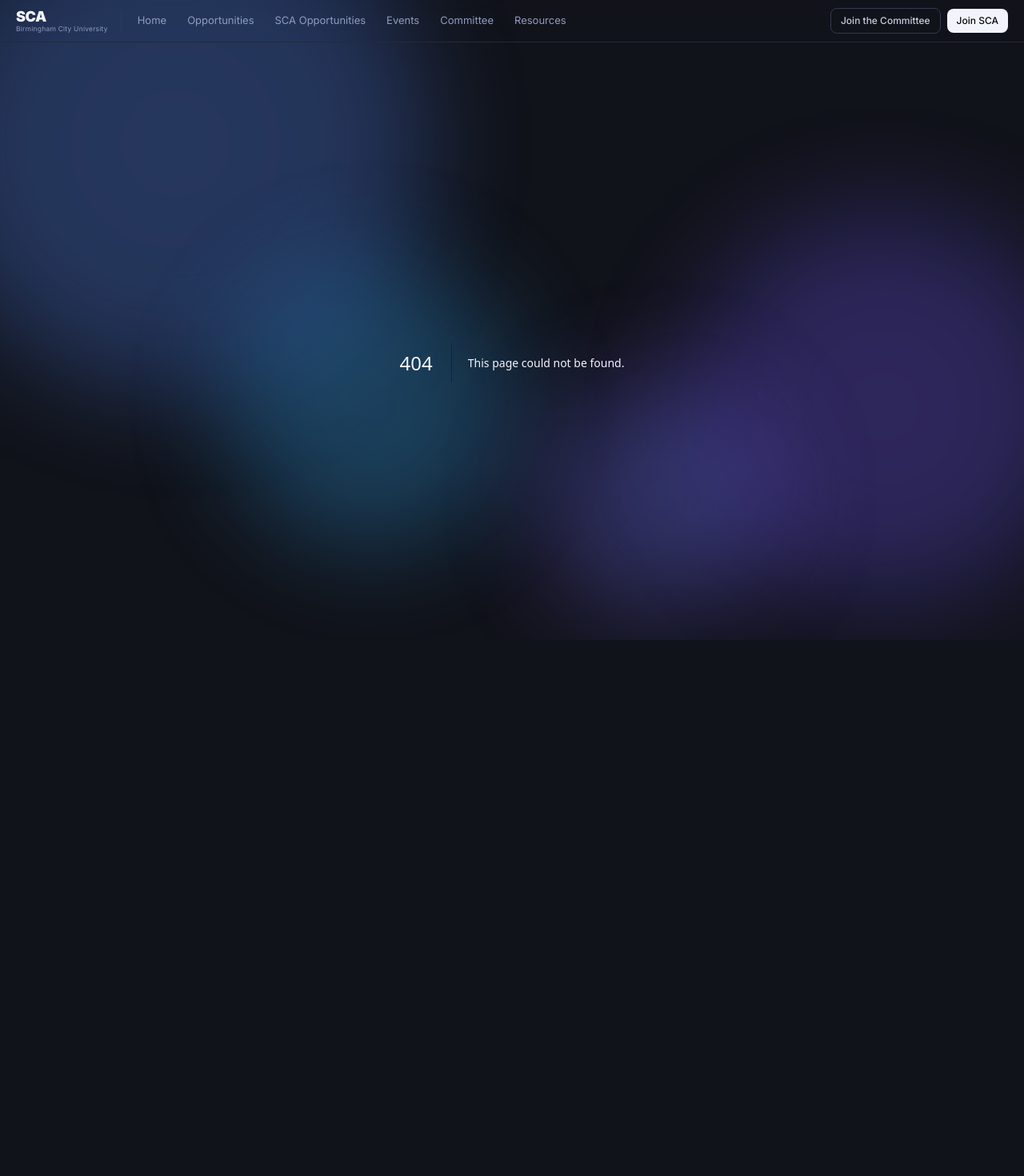
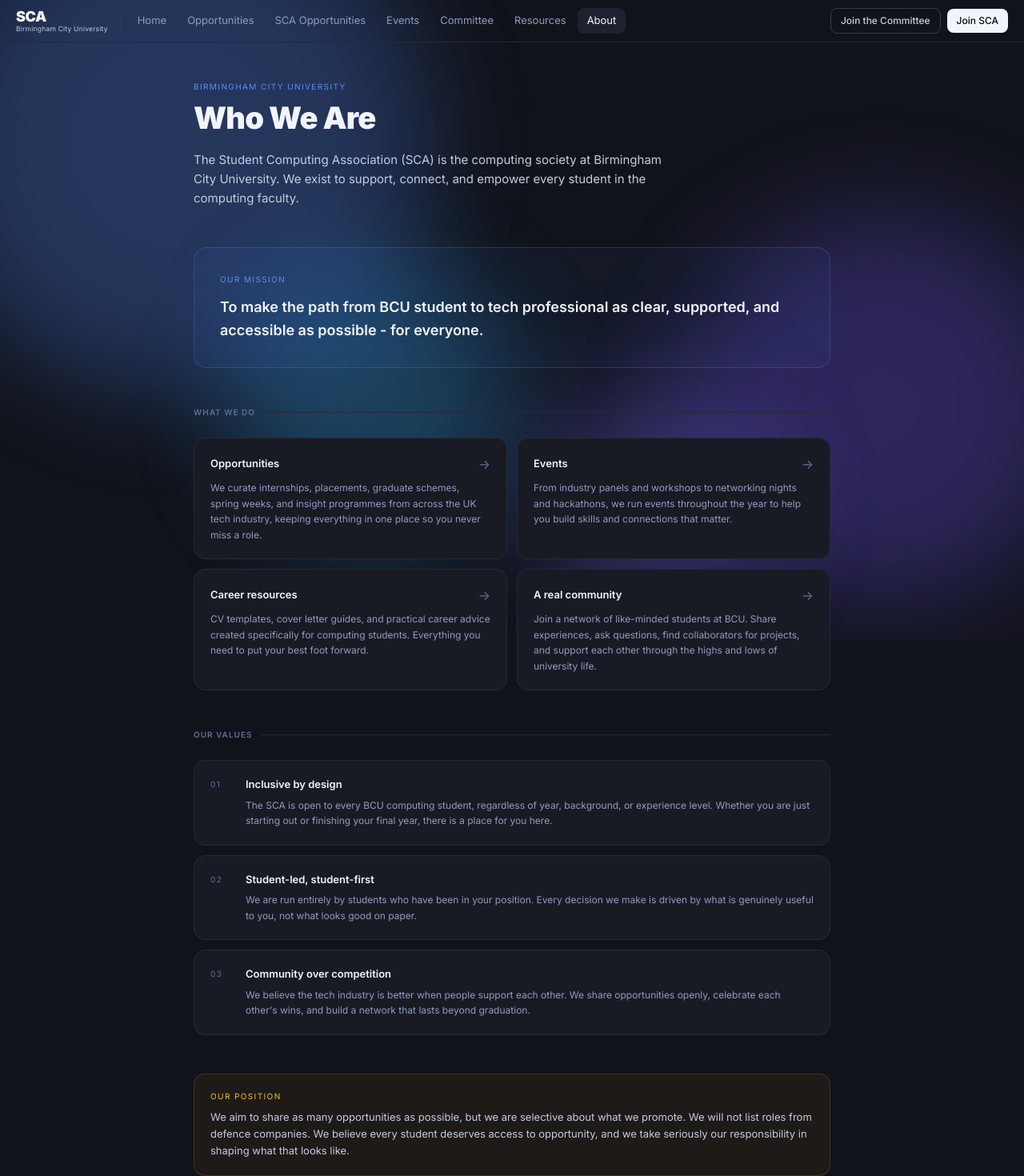
Before and after one commit to uffbilxl/sca, a Next.js app: page /about in a window 1280 px wide. Before the commit this address had no page. Shown: the top 1470 px of the page at 80% size. Before the commit the page ends 853 px from the top, so only its background shows below. Built offline with nearby package versions, Linux system fonts and the light colour scheme.

Commit message:
Revamp home page, add About/Who We Are page, mini stats on opportunities, remove em dashes, add disclaimer, whiter BCU logo text

```diff
--- /dev/null
+++ b/src/app/about/page.tsx
@@ -0,0 +1,154 @@
+import Link from 'next/link'
+
+const values = [
+  {
+    title: 'Inclusive by design',
+    text: 'The SCA is open to every BCU computing student, regardless of year, background, or experience level. Whether you are just starting out or finishing your final year, there is a place for you here.',
+  },
+  {
+    title: 'Student-led, student-first',
+    text: 'We are run entirely by students who have been in your position. Every decision we make is driven by what is genuinely useful to you, not what looks good on paper.',
+  },
+  {
+    title: 'Community over competition',
+    text: 'We believe the tech industry is better when people support each other. We share opportunities openly, celebrate each other\'s wins, and build a network that lasts beyond graduation.',
+  },
+]
+
+const whatWeDo = [
+  {
+    label: 'Opportunities',
+    desc: 'We curate internships, placements, graduate schemes, spring weeks, and insight programmes from across the UK tech industry, keeping everything in one place so you never miss a role.',
+    href: '/opportunities',
+  },
+  {
+    label: 'Events',
+    desc: 'From industry panels and workshops to networking nights and hackathons, we run events throughout the year to help you build skills and connections that matter.',
+    href: '/events',
+  },
+  {
+    label: 'Career resources',
+    desc: 'CV templates, cover letter guides, and practical career advice created specifically for computing students. Everything you need to put your best foot forward.',
+    href: '/resources',
+  },
+  {
+    label: 'A real community',
+    desc: 'Join a network of like-minded students at BCU. Share experiences, ask questions, find collaborators for projects, and support each other through the highs and lows of university life.',
+    href: '/committee',
+  },
+]
+
+export default function AboutPage() {
+  return (
+    <div className="max-w-[860px] mx-auto px-4 sm:px-8 py-7 sm:py-12">
+
+      {/* Header */}
+      <div className="mb-12">
+        <p className="text-[10px] text-accent uppercase tracking-[0.14em] mb-2">Birmingham City University</p>
+        <h1 className="text-[30px] sm:text-[38px] font-black tracking-[-0.8px] text-[var(--t1)] mb-4 leading-tight">
+          Who We Are
+        </h1>
+        <p className="text-[15px] text-[var(--t2)] leading-relaxed max-w-[600px]">
+          The Student Computing Association (SCA) is the computing society at Birmingham City University. We exist to support, connect, and empower every student in the computing faculty.
+        </p>
+      </div>
+
+      {/* Mission */}
+      <section className="mb-12 p-6 sm:p-8 rounded-2xl border border-accent/25 bg-accent/5">
+        <p className="text-[10px] text-accent uppercase tracking-[0.14em] mb-3">Our mission</p>
+        <p className="text-[16px] sm:text-[18px] font-semibold text-[var(--t1)] leading-relaxed">
+          To make the path from BCU student to tech professional as clear, supported, and accessible as possible - for everyone.
+        </p>
+      </section>
+
+      {/* What we do */}
+      <section className="mb-12">
+        <div className="flex items-center gap-3 mb-6">
+          <span className="text-[10px] font-semibold text-[var(--t4)] uppercase tracking-widest">What we do</span>
+          <div className="flex-1 h-px bg-[var(--b1)]" />
+        </div>
+        <div className="grid grid-cols-1 sm:grid-cols-2 gap-3">
+          {whatWeDo.map((item) => (
+            <Link
+              key={item.label}
+              href={item.href}
+              className="group flex flex-col gap-2 p-5 rounded-xl border border-[var(--b1)] bg-[var(--bg2)] hover:border-[var(--b3)] hover:bg-[var(--bg3)] transition-all duration-200"
+            >
+              <div className="flex items-center justify-between">
+                <span className="text-[13px] font-semibold text-[var(--t1)] group-hover:text-white transition-colors">{item.label}</span>
+                <span className="text-[var(--t4)] group-hover:text-accent transition-colors">-&gt;</span>
+              </div>
+              <p className="text-[12px] text-[var(--t3)] leading-relaxed">{item.desc}</p>
+            </Link>
+          ))}
+        </div>
+      </section>
+
+      {/* Values */}
+      <section className="mb-12">
+        <div className="flex items-center gap-3 mb-6">
+          <span className="text-[10px] font-semibold text-[var(--t4)] uppercase tracking-widest">Our values</span>
+          <div className="flex-1 h-px bg-[var(--b1)]" />
+        </div>
+        <div className="flex flex-col gap-3">
+          {values.map((v, i) => (
+            <div key={v.title} className="flex gap-5 p-5 rounded-xl border border-[var(--b1)] bg-[var(--bg2)]">
+              <div className="text-[10px] text-[var(--t4)] uppercase tracking-[0.14em] pt-0.5 flex-shrink-0 w-6">0{i + 1}</div>
+              <div>
+                <div className="text-[13px] font-semibold text-[var(--t1)] mb-1.5">{v.title}</div>
+                <div className="text-[12px] text-[var(--t3)] leading-relaxed">{v.text}</div>
+              </div>
+            </div>
+          ))}
+        </div>
+      </section>
+
+      {/* A note on opportunities */}
+      <section className="mb-12 p-5 rounded-xl border border-amber-500/20 bg-amber-500/5">
+        <p className="text-[10px] text-amber-400 uppercase tracking-[0.14em] mb-2">Our position</p>
+        <p className="text-[13px] text-[var(--t2)] leading-relaxed">
+          We aim to share as many opportunities as possible, but we are selective about what we promote. We will not list roles from defence companies. We believe every student deserves access to opportunity, and we take seriously our responsibility in shaping what that looks like.
+        </p>
+      </section>
+
+      {/* Get involved */}
+      <section>
+        <div className="flex items-center gap-3 mb-6">
+          <span className="text-[10px] font-semibold text-[var(--t4)] uppercase tracking-widest">Get involved</span>
+          <div className="flex-1 h-px bg-[var(--b1)]" />
+        </div>
+        <div className="grid grid-cols-1 sm:grid-cols-2 gap-3">
+          <div className="p-5 rounded-xl border border-[var(--b1)] bg-[var(--bg2)]">
+            <div className="text-[13px] font-semibold text-[var(--t1)] mb-1.5">Join the SCA</div>
+            <p className="text-[12px] text-[var(--t3)] leading-relaxed mb-4">
+              Open to all BCU computing students. Follow us on LinkedIn and stay up to date with everything we are doing.
+            </p>
+            <Link
+              href="https://www.linkedin.com/company/bcu-student-computing-association/"
+              target="_blank"
+              rel="noopener noreferrer"
+              className="inline-flex items-center gap-1.5 text-[12px] font-medium text-accent hover:underline"
+            >
+              Follow on LinkedIn -&gt;
+            </Link>
+          </div>
+          <div className="p-5 rounded-xl border border-[var(--b1)] bg-[var(--bg2)]">
+            <div className="text-[13px] font-semibold text-[var(--t1)] mb-1.5">Join the committee</div>
+            <p className="text-[12px] text-[var(--t3)] leading-relaxed mb-4">
+              Want to help shape the SCA? We are always looking for students to join the committee and contribute to what we build.
+            </p>
+            <Link
+              href="https://tally.so/r/681g7e"
+              target="_blank"
+              rel="noopener noreferrer"
+              className="inline-flex items-center gap-1.5 text-[12px] font-medium text-accent hover:underline"
+            >
+              Apply here -&gt;
+            </Link>
+          </div>
+        </div>
+      </section>
+
+    </div>
+  )
+}
--- a/src/app/admin/page.tsx
+++ b/src/app/admin/page.tsx
@@ -67,7 +67,7 @@ export default async function AdminDashboard() {
                   <td className="px-4 py-3 text-[11px] text-[var(--t3)] truncate">{opp.company.name}</td>
                   <td className="px-4 py-3 text-[11px] text-[var(--t3)]">{opportunityTypeLabel(opp.type)}</td>
                   <td className={`px-4 py-3 text-[11px] ${ds === 'closing' ? 'text-amber-400' : ds === 'closed' ? 'text-red-400' : 'text-[var(--t3)]'}`}>
-                    {opp.deadline ? formatDeadline(opp.deadline) : '—'}
+                    {opp.deadline ? formatDeadline(opp.deadline) : '-'}
                   </td>
                   <td className="px-4 py-3">
                     <span className={`inline-flex items-center gap-1 text-[10px] ${opp.status === 'OPEN' ? 'text-green-400' : opp.status === 'CLOSING_SOON' ? 'text-amber-400' : 'text-[var(--t4)]'}`}>
--- a/src/app/committee/page.tsx
+++ b/src/app/committee/page.tsx
@@ -18,7 +18,7 @@ interface Division {
 
 // ─── Committee data ──────────────────────────────────────────────────────────
 // LinkedIn: set the `linkedin` field to the full profile URL for each member
-// Website (paperclip): set the `website` field — only Tayyeb, Bilal, and Baber have this
+// Website (paperclip): set the `website` field - only Tayyeb, Bilal, and Baber have this
 
 const LEADERSHIP: Member[] = [
   {
@@ -360,7 +360,7 @@ export default function CommitteePage() {
                 <span className="text-[11px] text-[var(--t4)] ml-auto">{activeDivision.members.length} members</span>
               </div>
 
-              {/* Member cards — VPs shown in leadership above, so skip index 0 */}
+              {/* Member cards - VPs shown in leadership above, so skip index 0 */}
               <div className="p-4 grid grid-cols-1 sm:grid-cols-2 lg:grid-cols-3 gap-3"
                 style={{ background: 'var(--bg2)' }}>
                 {activeDivision.members.slice(1).map((member, i) => (
--- a/src/app/events/page.tsx
+++ b/src/app/events/page.tsx
@@ -3,7 +3,7 @@ import { eventTypeLabel, spotsLeft } from '@/lib/utils'
 import { RegisterButton } from '@/components/events/RegisterButton'
 import type { SCAEvent } from '@/types'
 
-// Add events here — same pattern as src/data/opportunities.ts
+// Add events here - same pattern as src/data/opportunities.ts
 const EVENTS: SCAEvent[] = [
   // {
   //   id: 'example-event',
--- a/src/app/page.tsx
+++ b/src/app/page.tsx
@@ -1,7 +1,6 @@
 import Link from 'next/link'
 import { OPPORTUNITIES } from '@/data/opportunities'
 import { OpportunityCard } from '@/components/opportunities/OpportunityCard'
-import { StatsBar } from '@/components/layout/StatsBar'
 import { SCALogo } from '@/components/ui/SCALogo'
 import { TickerBanner } from '@/components/home/TickerBanner'
 import { HeroContent } from '@/components/home/HeroContent'
@@ -15,56 +14,40 @@ function getHomeData() {
   const second = perType.map(arr => arr[1]).filter(Boolean)
   const featured = [...first, ...second].slice(0, 6)
 
-  const totalCount = OPPORTUNITIES.length
-  const openCount = OPPORTUNITIES.filter(o => o.status !== 'CLOSED').length
-  const companiesCount = new Set(OPPORTUNITIES.map(o => o.company.id)).size
-  const now = Date.now()
-  const week = 7 * 24 * 60 * 60 * 1000
-  const deadlineCount = OPPORTUNITIES.filter(o =>
-    o.deadline && +o.deadline >= now && +o.deadline <= now + week
-  ).length
-
-  return { featured, stats: { totalCount, openCount, companiesCount, deadlineCount } }
+  return { featured }
 }
 
-const categories = [
-  { label: 'Internships', type: 'INTERNSHIP', icon: null },
-  { label: 'Placements', type: 'PLACEMENT', icon: null },
-  { label: 'Graduate', type: 'GRADUATE', icon: null },
-  { label: 'Spring Weeks', type: 'SPRING_WEEK', icon: null },
-  { label: 'Events', type: null, href: '/events', icon: null },
+const strands = [
+  { label: 'Opportunities', desc: 'Internships, placements & graduate roles', href: '/opportunities' },
+  { label: 'Events', desc: 'Workshops, panels & networking nights', href: '/events' },
+  { label: 'Resources', desc: 'CV templates, cover letters & guides', href: '/resources' },
+  { label: 'Graduate Roles', desc: 'Life after university starts here', href: '/opportunities?type=GRADUATE' },
+  { label: 'Spring Weeks', desc: 'First & second year programmes', href: '/opportunities?type=SPRING_WEEK' },
+  { label: 'Meet the Committee', desc: 'The people behind the SCA', href: '/committee' },
 ]
 
 const whyItems = [
   {
-    title: 'Built for BCU computing students',
-    text: 'Only tech roles and opportunities relevant to you. No noise, no irrelevant listings to wade through.',
+    title: 'Opportunities curated for you',
+    text: 'Internships, placements, grad schemes and spring weeks - filtered for BCU computing students. No noise, no irrelevant listings.',
   },
   {
-    title: 'Never miss a deadline',
-    text: 'Countdown indicators and status badges on every listing so you know exactly how much time you have.',
+    title: 'Events & community',
+    text: 'Industry panels, workshops, hackathons and networking events. Build connections and skills alongside your degree.',
   },
   {
-    title: 'Peer insights',
-    text: 'Read honest feedback and tips from BCU students who have already applied, interviewed, and got the offer.',
+    title: 'Career support from day one',
+    text: 'CV templates, cover letter guides, and peer insights from BCU students who have already landed the role.',
   },
 ]
 
 export default function HomePage() {
-  const { featured, stats } = getHomeData()
+  const { featured } = getHomeData()
 
   return (
     <div className="min-h-screen">
       <TickerBanner />
       <HeroContent />
-
-      {/* Stats */}
-      <StatsBar
-        total={stats.totalCount}
-        open={stats.openCount}
-        companies={stats.companiesCount}
-        deadlines={stats.deadlineCount}
-      />
 
       {/* Featured */}
       <section className="px-5 sm:px-10 py-10 sm:py-14 border-b border-[var(--b1)]">
@@ -91,21 +74,24 @@ export default function HomePage() {
         )}
       </section>
 
-      {/* Browse by type */}
+      {/* Strands */}
       <section className="px-5 sm:px-10 py-10 sm:py-14 border-b border-[var(--b1)]">
         <div className="mb-8">
-          <p className="text-[10px] text-accent uppercase tracking-[0.14em] mb-1">Explore</p>
-          <h2 className="text-[16px] font-semibold text-[var(--t1)]">Browse by type</h2>
+          <p className="text-[10px] text-accent uppercase tracking-[0.14em] mb-1">Everything we offer</p>
+          <h2 className="text-[16px] font-semibold text-[var(--t1)]">Where do you want to start?</h2>
         </div>
-        <div className="grid grid-cols-2 sm:grid-cols-3 lg:grid-cols-5 gap-3">
-          {categories.map(cat => (
+        <div className="grid grid-cols-1 sm:grid-cols-2 lg:grid-cols-3 gap-3">
+          {strands.map(s => (
             <Link
-              key={cat.label}
-              href={cat.href ?? `/opportunities?type=${cat.type}`}
-              className="group bg-[var(--bg2)] border border-[var(--b1)] rounded-xl px-4 py-6 text-center hover:border-[var(--b3)] hover:bg-[var(--bg3)] transition-all duration-200"
+              key={s.label}
+              href={s.href}
+              className="group bg-[var(--bg2)] border border-[var(--b1)] rounded-xl px-5 py-5 flex items-center justify-between hover:border-[var(--b3)] hover:bg-[var(--bg3)] transition-all duration-200"
             >
-              <div className="text-[11px] font-medium text-[var(--t2)] group-hover:text-[var(--t1)] transition-colors tracking-wide">{cat.label}</div>
-              <div className="mt-2 h-px w-6 bg-[var(--b3)] mx-auto group-hover:bg-accent transition-colors" />
+              <div>
+                <div className="text-[13px] font-semibold text-[var(--t1)] group-hover:text-white transition-colors mb-1">{s.label}</div>
+                <div className="text-[11px] text-[var(--t4)]">{s.desc}</div>
+              </div>
+              <span className="text-[var(--t4)] group-hover:text-accent transition-colors text-[16px] flex-shrink-0 ml-4">→</span>
             </Link>
           ))}
         </div>
@@ -115,7 +101,7 @@ export default function HomePage() {
       <section className="px-5 sm:px-10 py-10 sm:py-14 border-b border-[var(--b1)]">
         <div className="mb-8">
           <p className="text-[10px] text-accent uppercase tracking-[0.14em] mb-1">About</p>
-          <h2 className="text-[16px] font-semibold text-[var(--t1)]">Why use SCA Tracker?</h2>
+          <h2 className="text-[16px] font-semibold text-[var(--t1)]">What the SCA offers</h2>
         </div>
         <div className="grid grid-cols-1 sm:grid-cols-3 gap-3">
           {whyItems.map((v, i) => (
@@ -137,20 +123,35 @@ export default function HomePage() {
               'radial-gradient(ellipse 60% 80% at 50% 100%, rgba(91,141,245,0.07) 0%, transparent 70%)',
           }}
         />
-        <p className="text-[10px] text-accent uppercase tracking-[0.14em] mb-4">Get started</p>
+        <p className="text-[10px] text-accent uppercase tracking-[0.14em] mb-4">Join the community</p>
         <h2 className="text-[28px] font-black tracking-[-0.8px] text-[var(--t1)] mb-3 leading-tight">
-          Deadlines don&apos;t wait.
+          You belong here.
         </h2>
-        <p className="text-[14px] text-[var(--t3)] mb-8 max-w-xs mx-auto leading-relaxed">
-          The best placements and internships fill up fast. Start tracking today.
+        <p className="text-[14px] text-[var(--t3)] mb-8 max-w-sm mx-auto leading-relaxed">
+          Whether you&apos;re in your first year or finishing your degree, the SCA is here to support every step of your journey.
         </p>
-        <Link
-          href="/opportunities"
-          className="inline-flex items-center gap-2 px-7 py-3 bg-[var(--t1)] text-[#090909] text-[13px] font-semibold rounded-xl hover:bg-[#e0e0e0] transition-colors"
-        >
-          Browse all opportunities →
-        </Link>
+        <div className="flex flex-col sm:flex-row items-center justify-center gap-3">
+          <Link
+            href="/opportunities"
+            className="inline-flex items-center gap-2 px-7 py-3 bg-[var(--t1)] text-[#090909] text-[13px] font-semibold rounded-xl hover:bg-[#e0e0e0] transition-colors"
+          >
+            Browse opportunities →
+          </Link>
+          <Link
+            href="/events"
+            className="inline-flex items-center gap-2 px-7 py-3 border border-[var(--b2)] text-[var(--t2)] text-[13px] font-medium rounded-xl hover:border-[var(--b3)] hover:text-[var(--t1)] transition-colors"
+          >
+            See upcoming events
+          </Link>
+        </div>
       </section>
+
+      {/* Disclaimer */}
+      <div className="px-5 sm:px-10 py-3 border-b border-[var(--b1)] bg-[var(--bg)] text-center">
+        <p className="text-[10px] text-[var(--t4)] leading-relaxed">
+          Not linked or affiliated in any way, shape, or form with BCUSU, BCU Computer Science Society, or BCU Cyber Security Society.
+        </p>
+      </div>
 
       {/* Footer */}
       <footer className="px-5 sm:px-10 py-4 sm:py-5 bg-[var(--bg2)] flex flex-col sm:flex-row items-center justify-between gap-2 border-t border-[var(--b1)]">
--- a/src/app/resources/page.tsx
+++ b/src/app/resources/page.tsx
@@ -24,7 +24,7 @@ const CATEGORIES: Category[] = [
     resources: [
       {
         title: '1-Page CV Template',
-        description: 'Clean, concise single-page CV — ideal for internships and graduate roles.',
+        description: 'Clean, concise single-page CV - ideal for internships and graduate roles.',
         pages: '1 page',
         fileUrl: '/cv-1page.docx',
       },
@@ -93,7 +93,7 @@ export default function ResourcesPage() {
         <p className="text-[10px] text-accent uppercase tracking-[0.14em] mb-2">Student Computing Association</p>
         <h1 className="text-[26px] font-black tracking-[-0.6px] text-[var(--t1)] mb-2">Resources</h1>
         <p className="text-[13px] text-[var(--t3)] max-w-lg leading-relaxed">
-          Templates and guides to help you land your next opportunity — CVs, cover letters, and more.
+          Templates and guides to help you land your next opportunity - CVs, cover letters, and more.
         </p>
       </div>
 
--- a/src/components/home/TickerBanner.tsx
+++ b/src/components/home/TickerBanner.tsx
@@ -1,13 +1,13 @@
 'use client'
 
 const items = [
-  'Google', 'Software Engineering Internship', 'Microsoft', 'Year in Industry',
-  'Amazon', 'Spring Week', 'Goldman Sachs', 'Data Science Placement',
-  'Meta', 'Graduate Scheme', 'Palantir', 'Cyber Security Internship',
-  'JPMorgan', 'Full-Stack Developer Placement', 'Apple', 'Machine Learning Intern',
-  'Deloitte', 'Cloud Engineering Placement', 'KPMG', 'UX Design Internship',
-  'IBM', 'Insight Programme', 'PwC', 'Software Developer Graduate',
-  'Accenture', 'BCU Computing', 'BCG', 'Technology Analyst Internship',
+  'Google', 'Open to all BCU Computing students', 'Amazon', 'Internships & Placements',
+  'Apple', 'Graduate Schemes', 'Cloudflare', 'Spring Weeks & Insight Programmes',
+  'Microsoft', 'Career Events & Workshops', 'Quantinuum', 'CV & Cover Letter Templates',
+  'Arm', 'Networking Opportunities', 'DRW', 'Peer Mentorship',
+  'IBM', 'Built by BCU students, for BCU students', 'Accenture', 'Community first',
+  'Mastercard', 'For every computing student', 'Visa', 'Start your tech career here',
+  'TPP', 'BCU Student Computing Association', 'G-Research', 'From first year to first job',
 ]
 
 export function TickerBanner() {
--- a/src/components/layout/Navbar.tsx
+++ b/src/components/layout/Navbar.tsx
@@ -11,6 +11,7 @@ const navLinks = [
   { href: '/events', label: 'Events' },
   { href: '/committee', label: 'Committee' },
   { href: '/resources', label: 'Resources' },
+  { href: '/about', label: 'About' },
 ]
 
 export function Navbar() {
@@ -26,7 +27,7 @@ export function Navbar() {
           <Link href="/" onClick={() => setMobileOpen(false)} className="flex items-center gap-4 flex-shrink-0 mr-2">
             <div className="flex flex-col leading-none">
               <span className="text-[18px] font-black text-[var(--t1)] tracking-tight">SCA</span>
-              <span className="text-[8.5px] font-normal text-[var(--t3)] tracking-wide mt-[2px]">Birmingham City University</span>
+              <span className="text-[8.5px] font-normal text-[var(--t2)] tracking-wide mt-[2px]">Birmingham City University</span>
             </div>
             <div className="w-px h-7 bg-[var(--b2)]" />
           </Link>
--- a/src/components/opportunities/OpportunitiesClient.tsx
+++ b/src/components/opportunities/OpportunitiesClient.tsx
@@ -170,7 +170,7 @@ export function OpportunitiesClient({ opportunities, initialType }: Props) {
   const placements = opportunities.filter(o => o.type === 'PLACEMENT').length
 
   const tickerItems = [
-    { text: `We aim to provide as many opportunities as possible, but we will not promote defence companies — BCUSCA`, highlight: true },
+    { text: `We aim to provide as many opportunities as possible, but we will not promote defence companies - BCUSCA`, highlight: true },
     { text: `${totalOpen} opportunities currently open` },
     { text: `Roles from ${companies} companies across the UK` },
     { text: `${internships} internships · ${placements} placements · ${graduates} graduate roles` },
@@ -189,6 +189,21 @@ export function OpportunitiesClient({ opportunities, initialType }: Props) {
             </span>
           ))}
         </div>
+      </div>
+
+      {/* Mini stats strip */}
+      <div className="grid grid-cols-2 sm:grid-cols-4 border-b border-[var(--b1)] bg-[var(--bg2)]">
+        {[
+          { n: totalOpen, l: 'Opportunities' },
+          { n: internships, l: 'Internships' },
+          { n: graduates, l: 'Graduate Roles' },
+          { n: companies, l: 'Companies' },
+        ].map((s, i) => (
+          <div key={i} className={`py-4 text-center ${i < 3 ? 'border-r border-[var(--b1)]' : ''} ${i < 2 ? 'border-b sm:border-b-0 border-[var(--b1)]' : ''}`}>
+            <div className="text-[20px] font-black text-[var(--t1)] tabular-nums">{s.n}</div>
+            <div className="text-[9px] text-[var(--t4)] uppercase tracking-[0.12em] mt-0.5">{s.l}</div>
+          </div>
+        ))}
       </div>
 
       <div className="flex flex-1">
```
Also changed, not shown: src/components/home/HeroContent.tsx (+13 -6 lines), src/components/ui/SCALogo.tsx (+4 -4 lines), src/data/opportunities.ts (+25 -25 lines).
